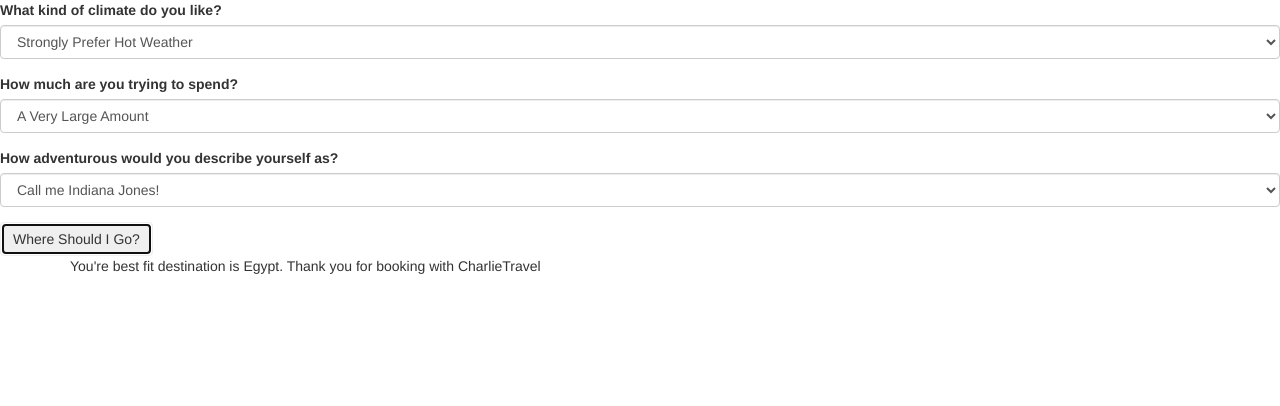
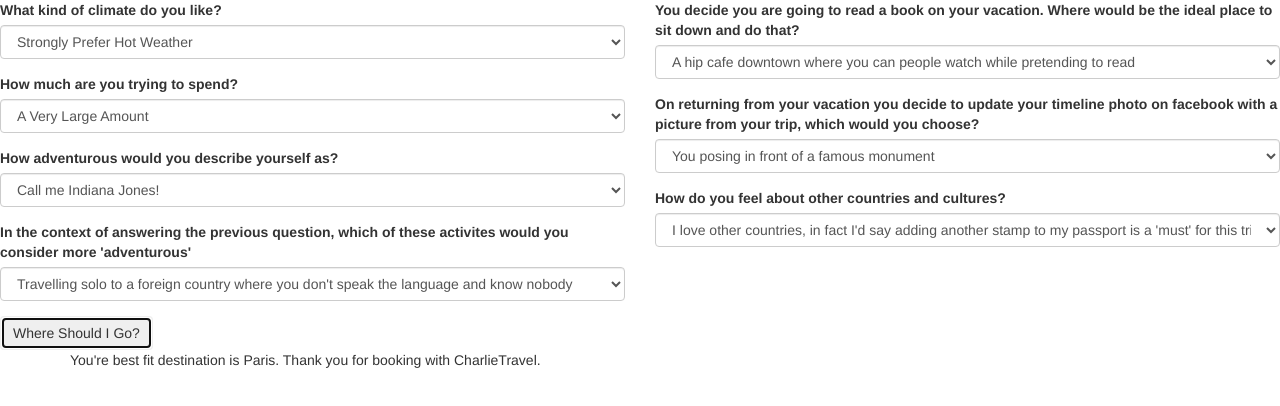
Before and after one commit to CharlesEwel/introcodereview2, a plain HTML site: page index.html in a window 1280 px wide. Both pictures are taken after a click on the button "Where Should I Go?". Drawn offline with Linux system fonts and the light colour scheme.

Commit message:
add additional questions and fix indentation issues

```diff
--- a/index.html
+++ b/index.html
@@ -11,6 +11,8 @@
   <body>
     <div class="contatiner">
       <form id="vacation-suggester">
+        <div class="row">
+          <div class="col-md-6">
             <div class="form-group">
               <label for="climate">What kind of climate do you like?</label>
               <select class="form-control" id="climate">
@@ -21,7 +23,6 @@
                 <option value="155">Strongly Prefer Cold Weather</option>
               </select>
             </div>
-
             <div class="form-group">
              <label for="price">How much are you trying to spend?</label>
               <select class="form-control" id="price">
@@ -32,7 +33,6 @@
                 <option value="515">A Very Small Amount</option>
               </select>
             </div>
-
             <div class="form-group">
               <label for="adventure">How adventurous would you describe yourself as?</label>
               <select class="form-control" id="adventure">
@@ -43,10 +43,50 @@
                 <option value="551">Ordering the meatloaf off the room service menu is about as adventurous as I get</option>
               </select>
             </div>
+            <div class="form-group">
+              <label for="adventure2">In the context of answering the previous question, which of these activites would you consider more 'adventurous'</label>
+              <select class="form-control" id="adventure2">
+                <option value="555">Travelling solo to a foreign country where you don't speak the language and know nobody</option>
+                <option value="555">Bungee jumping over a pit of scorpions</option>
+              </select>
+            </div>
+          </div>
+          <div class="col-md-6">
+            <div class="form-group">
+              <label for="book">You decide you are going to read a book on your vacation. Where would be the ideal place to sit down and do that?</label>
+              <select class="form-control" id="book">
+                <option value="474">A hip cafe downtown where you can people watch while pretending to read</option>
+                <option value="864">A sunny beach with the waves lapping at your feet</option>
+                <option value="238">In a remote part of the woods free from the noise and bustle of civilization</option>
+                <option value="644">Read a book? Ha!</option>
+              </select>
+            </div>
+            <div class="form-group">
+              <label for="photo">On returning from your vacation you decide to update your timeline photo on facebook with a picture from your trip, which would you choose?</label>
+              <select class="form-control" id="photo">
+                <option value="479">You posing in front of a famous monument </option>
+                <option value="347">A scenic waterfall that was at the end of your 12 mile hike</option>
+                <option value="777">The exotic meal that was served for dinner on the final night</opt7ion>
+                <option value="533">A group photo with all the friends you made on your trip. No doubt taken via selfie-stick because you are the absolute worst</option>
+                <option value="565">The lens cap on your camera</option>
+              </select>
+            </div>
+            <div class="form-group">
+              <label for="foreigners">How do you feel about other countries and cultures?</label>
+              <select class="form-control" id="foreigners">
+                <option value="559">I love other countries, in fact I'd say adding another stamp to my passport is a 'must' for this trip</option>
+                <option value="557">I'd like to explore the world, though there are sections of the US I've never been to that I'd be down to visit too.</option>
+                <option value="555">It has been my experience that people are people everywhere, as such I am utterly indifferent</opt7ion>
+                <option value="553">They're hilarious! The secret is to speak loudly and slowly and don't forget to remind them who kicked their ass in WWII</option>
+                <option value="551">The judge says I'm not technically supposed to leave the country</option>
+              </select>
+            </div>
+          </div>
+        </div>
         <button type="submit" class="btn">Where Should I Go?</button>
      </form>
      <div class="container" id="output">
-       You're best fit destination is <span class="destination"></span>. Thank you for booking with CharlieTravel
+       You're best fit destination is <span class="destination"></span>. Thank you for booking with CharlieTravel.
      </div>
     </div>
   </body>
--- a/js/scripts.js
+++ b/js/scripts.js
@@ -18,12 +18,20 @@ $(document).ready(function() {
 
     var temp=0;
     temp += extractTemp($("#climate").val());
-
+    temp += extractTemp($("#book").val());
+    temp += extractTemp($("#photo").val());
+    temp += extractTemp($("#foreigners").val());
     var price=0;
     price += extractPrice($("#price").val());
+    price += extractPrice($("#book").val());
+    price += extractPrice($("#photo").val());
+    price += extractPrice($("#foreigners").val());
 
     var adventure=0;
     adventure += extractAdventure($("#adventure").val());
+    adventure += extractAdventure($("#book").val());
+    adventure += extractAdventure($("#photo").val());
+    adventure += extractAdventure($("#foreigners").val());
 
     if(temp >= 4) {
       if(price >= 4) {
```
Lines whose indentation alone changed are shown as unchanged.
